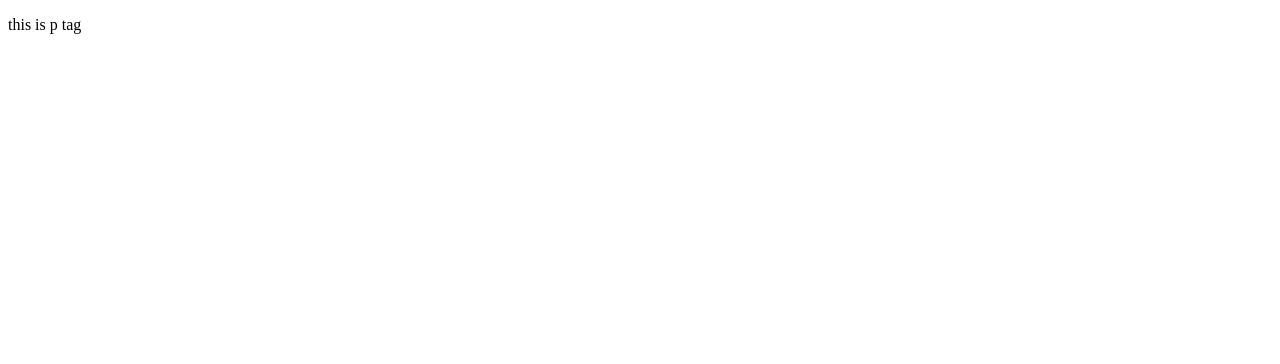
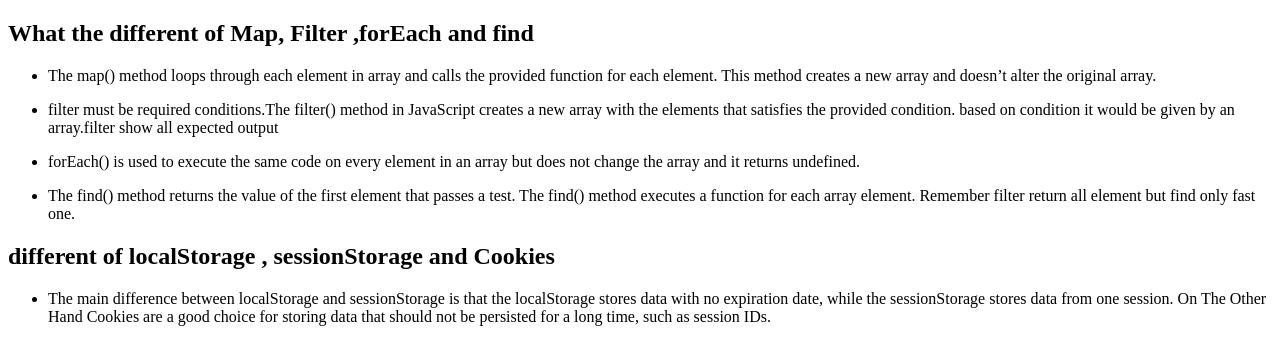
Before and after one commit to Nazmulhossain3/debuge-javascript, a plain HTML site: page blog.html in a window 1280 px wide. Drawn offline with Linux system fonts and the light colour scheme.

Commit message:
first two question are added

```diff
--- a/blog.html
+++ b/blog.html
@@ -7,6 +7,33 @@
     <title>Document</title>
 </head>
 <body>
-    <p>this is p tag</p>
+    <h2>  What the different of Map, Filter ,forEach and find
+   </h2>
+   <ul>
+    <li>The map() method loops through each element in array and calls the provided function for each element. This method creates a new array and doesn’t alter the original array.</li><p></p>
+
+    <li>
+        filter must be required conditions.The filter() method in JavaScript creates a new array with the elements that satisfies the provided condition. based on condition it would be given by an array.filter show all expected output
+    </li> <p></p>
+
+    <li>
+        forEach() is used to execute the same code on every element in an array but does not change the array and it returns undefined.
+
+    </li><p></p>
+
+    <li>The find() method returns the value of the first element that passes a test. The find() method executes a function for each array element. Remember filter return all element but find only fast one.</li>
+
+</ul>
+
+<h2>different of localStorage , sessionStorage and Cookies</h2>
+
+<ul>
+    <li>The main difference between localStorage and sessionStorage is that the localStorage stores data with no expiration date, while the sessionStorage stores data from one session.
+
+    On The Other Hand Cookies are a good choice for storing data that should not be persisted for a long time, such as session IDs.</li>
+</ul>
+
+
+
 </body>
 </html>
```
